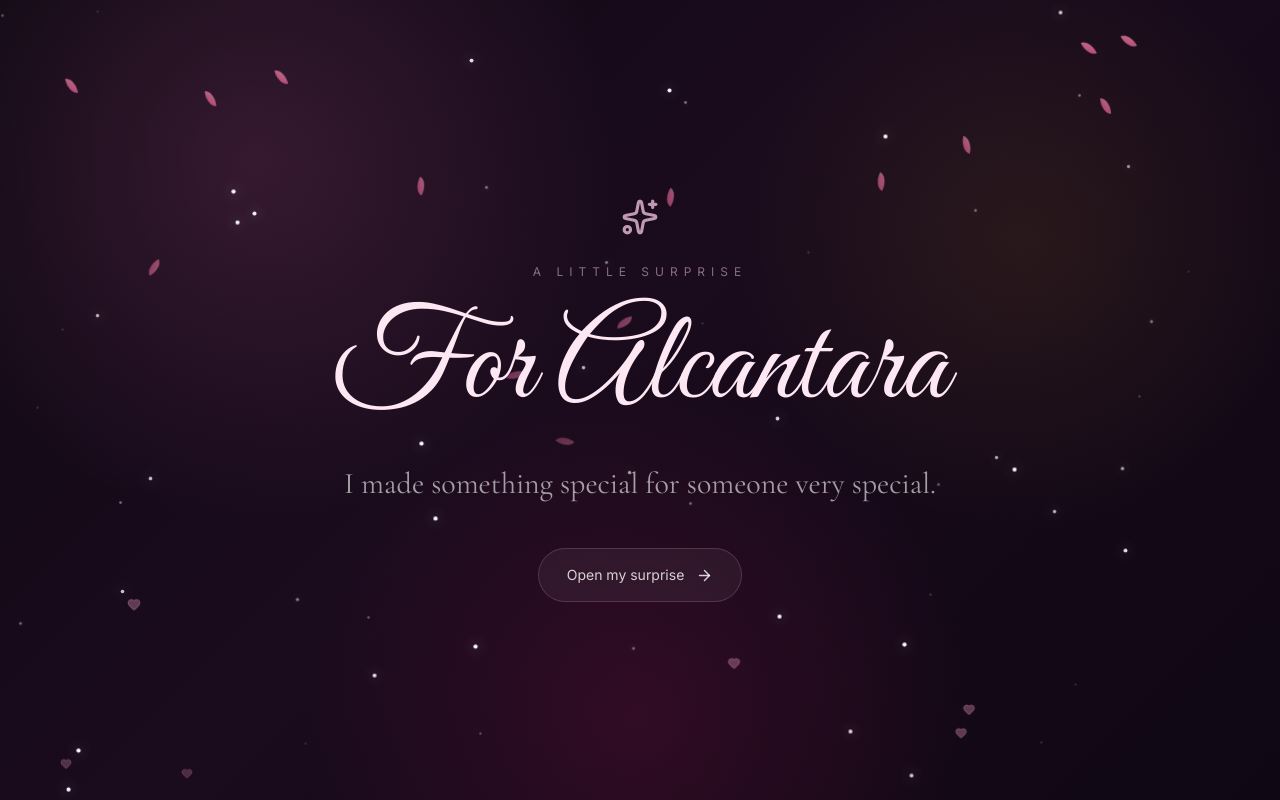
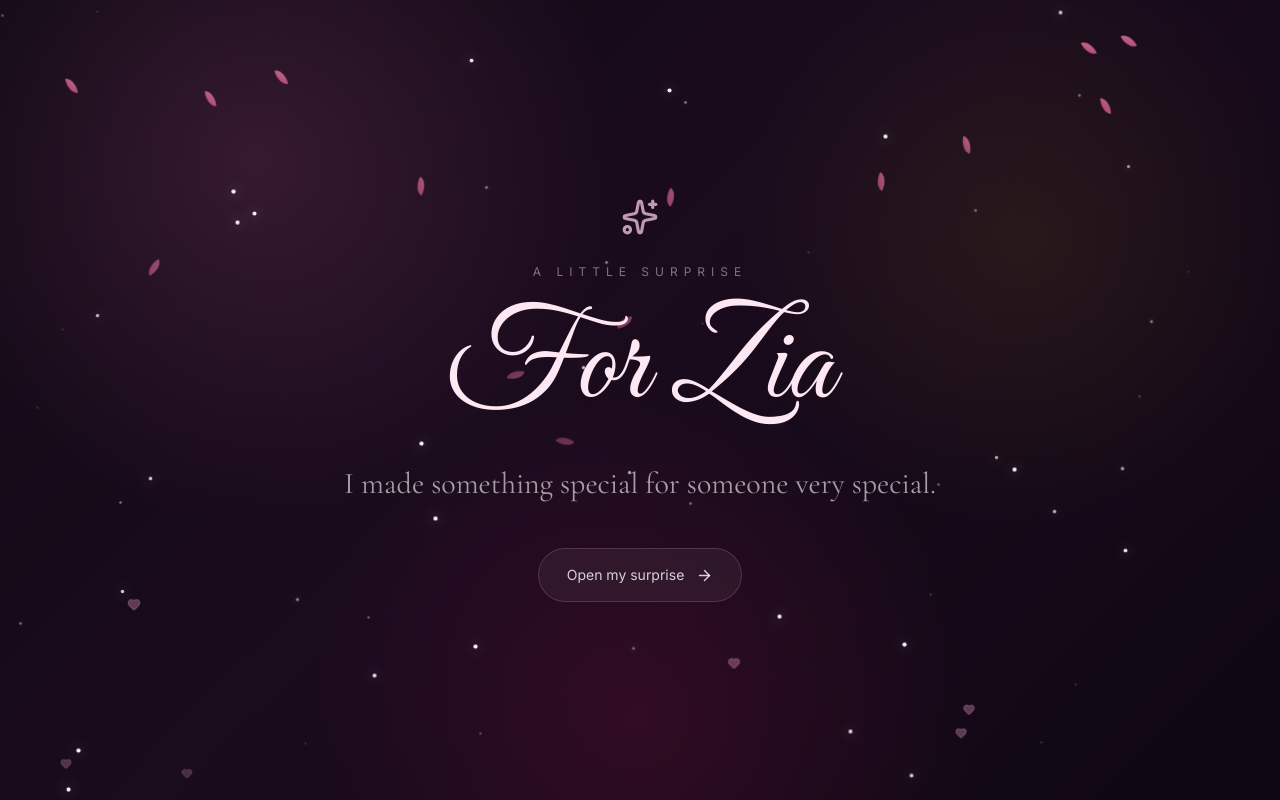
Before and after one commit to Rakibali3/React-Vite, a React (Vite) app: page / in a window 1280 px wide. Built offline with nearby package versions, Linux system fonts and the light colour scheme.

Commit message:
Zia  version added

```diff
--- a/index.html
+++ b/index.html
@@ -4,7 +4,7 @@
     <meta charset="UTF-8" />
     <link rel="icon" type="image/svg+xml" href="/favicon.svg" />
     <meta name="viewport" content="width=device-width, initial-scale=1.0" />
-    <title>Alcantara-love</title>
+    <title>zia-love</title>
   </head>
   <body>
     <div id="root"></div>
--- a/src/App.jsx
+++ b/src/App.jsx
@@ -1517,7 +1517,7 @@ function FlowerBouquet() {
       {finished && (
         <div className="absolute inset-x-0 bottom-10 z-20 flex justify-center px-5">
           <div className="rounded-full border border-white/10 bg-black/20 px-5 py-2 text-xs tracking-[.3em] text-white/40 backdrop-blur-md">
-            FOR Alcantara ❤️
+            FOR Zia ❤️
           </div>
         </div>
       )}
@@ -1655,7 +1655,7 @@ function App() {
             </p>
 
             <h1 className="font-romantic mt-6 text-7xl text-pink-100 sm:text-9xl">
-              For Alcantara
+              For Zia
             </h1>
 
             <p className="font-serif-romantic mx-auto mt-7 max-w-2xl text-2xl leading-relaxed text-white/60 sm:text-3xl">
@@ -1693,7 +1693,7 @@ function App() {
             />
 
             <p className="mt-8 text-xs uppercase tracking-[.5em] text-pink-200/50">
-              Alcantara...
+              Zia...
             </p>
 
             <h2 className="font-serif-romantic mt-6 text-4xl leading-tight text-white sm:text-6xl">
@@ -1730,7 +1730,7 @@ function App() {
             <div className="text-center">
 
               <p className="font-serif-romantic text-3xl text-white/90">
-                Dear Alcantara,
+                Dear Zia,
               </p>
 
             </div>
@@ -1792,7 +1792,7 @@ function App() {
               />
 
               <p className="mt-8 text-xs uppercase tracking-[.5em] text-pink-200/50">
-                Alcantara
+                Zia
               </p>
 
               <h1 className="font-romantic mt-6 text-6xl leading-tight text-pink-100 sm:text-8xl">
```
